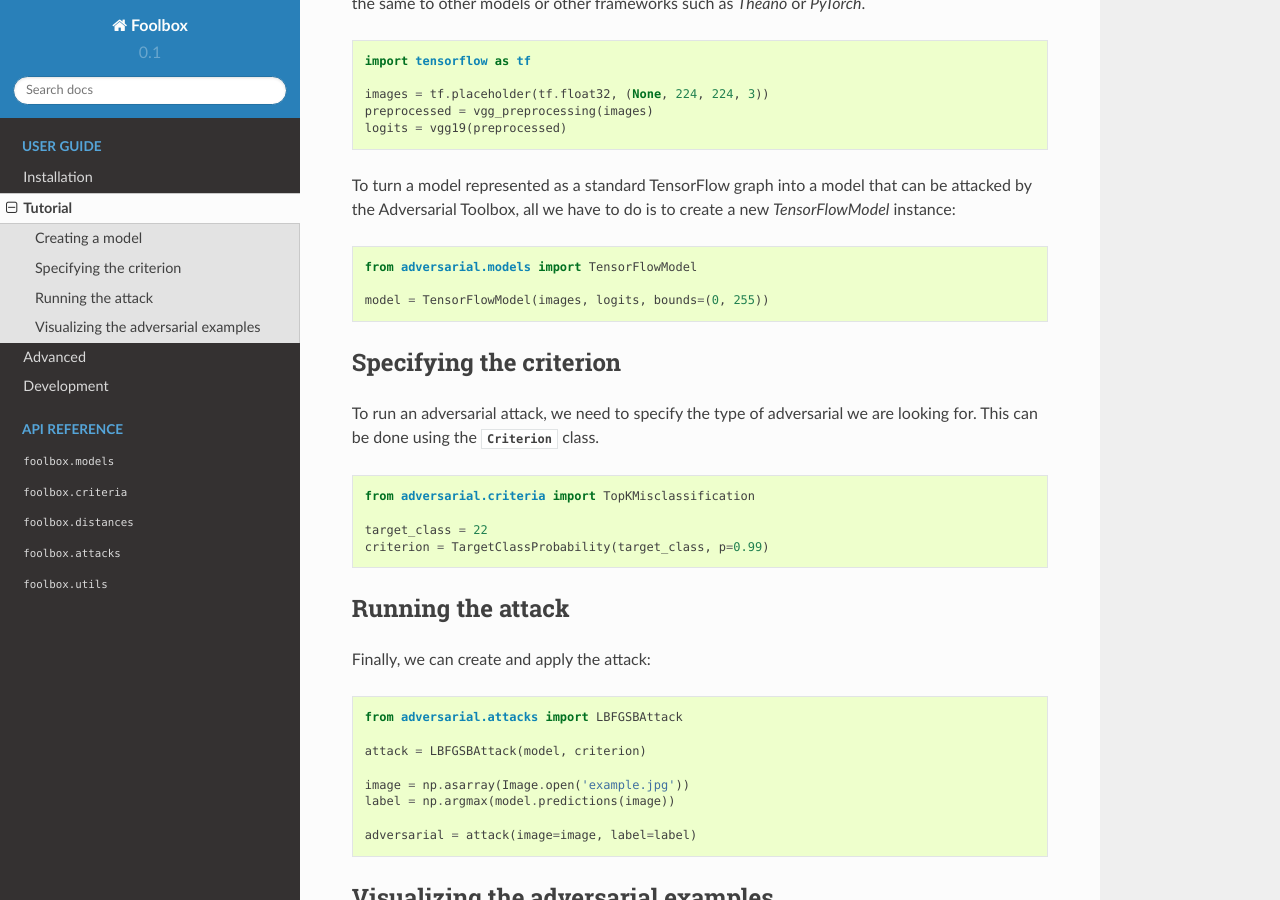
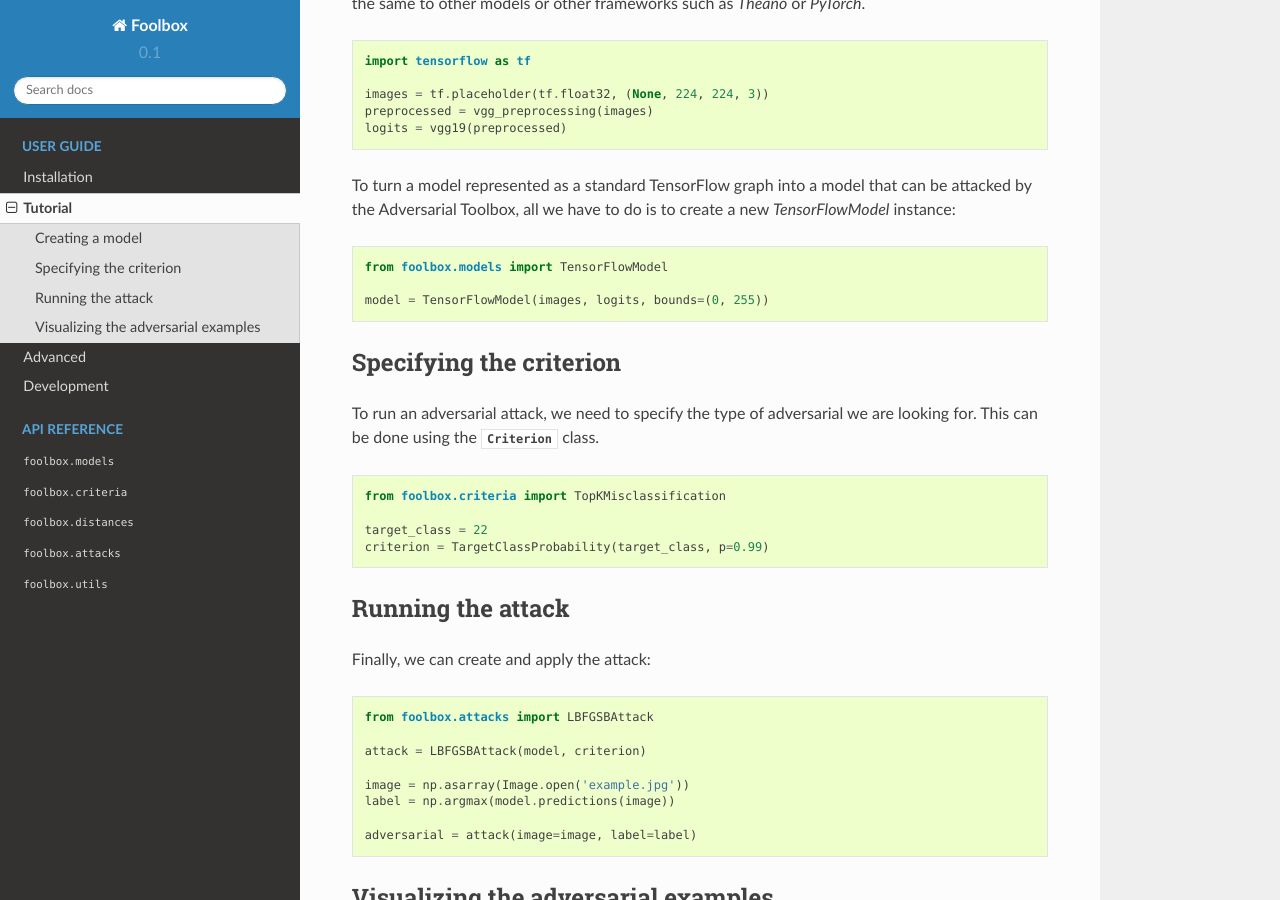
Before and after one commit to bethgelab/foolbox, a Sphinx documentation site: the page built from docs/user/tutorial.rst, in a window 1280 px wide and 900 px high, scrolled down 320 px. Built offline with Sphinx 7.4.7 and the Read the Docs theme 2.0.0, drawn with Linux system fonts in a browser that asks for light colours; pages that are not in the unit, such as notebooks, are missing from menus.

Commit message:
fixed tutorial

```diff
--- a/docs/user/tutorial.rst
+++ b/docs/user/tutorial.rst
@@ -21,7 +21,7 @@ To turn a model represented as a standard TensorFlow graph into a model that can
 
 .. code-block:: python3
 
-   from adversarial.models import TensorFlowModel
+   from foolbox.models import TensorFlowModel
 
    model = TensorFlowModel(images, logits, bounds=(0, 255))
 
@@ -33,7 +33,7 @@ To run an adversarial attack, we need to specify the type of adversarial we are
 
 .. code-block:: python3
 
-   from adversarial.criteria import TopKMisclassification
+   from foolbox.criteria import TopKMisclassification
 
    target_class = 22
    criterion = TargetClassProbability(target_class, p=0.99)
@@ -46,7 +46,7 @@ Finally, we can create and apply the attack:
 
 .. code-block:: python3
 
-   from adversarial.attacks import LBFGSBAttack
+   from foolbox.attacks import LBFGSBAttack
 
    attack = LBFGSBAttack(model, criterion)
 
```
